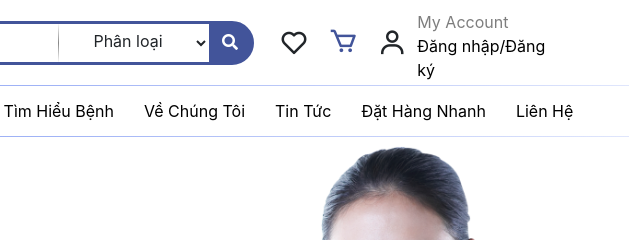
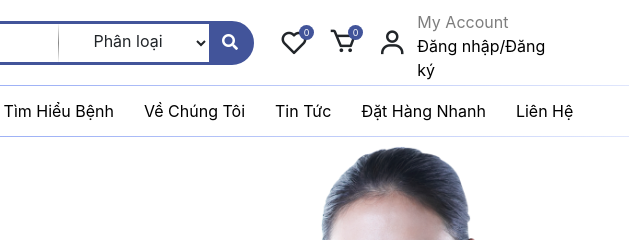
Before and after one commit to nesto2001/pharmacy, a plain HTML site: page index.html in a window 1280 px wide. Shown: the top 240 px of the page, 581-1221 px from the left. Drawn offline with nearby package versions, Linux system fonts and the light colour scheme.

Commit message:
fix counter desktop

```diff
--- a/css/home.css
+++ b/css/home.css
@@ -348,6 +348,10 @@ a:hover,.link:hover{
     color: white;
     line-height: 30px;
     font-weight: 600;
+}
+
+.icon > a{
+    color: unset;
 }
 
 .statistics > * {
@@ -1561,6 +1565,10 @@ textarea:focus{
     .order-button-wrapper{
         justify-content: end;
     }
+    .icon > .counter{
+        top: 25px;
+        left: 20px;
+    }
 }
 
 @media (max-width: 767.98px) {
```
